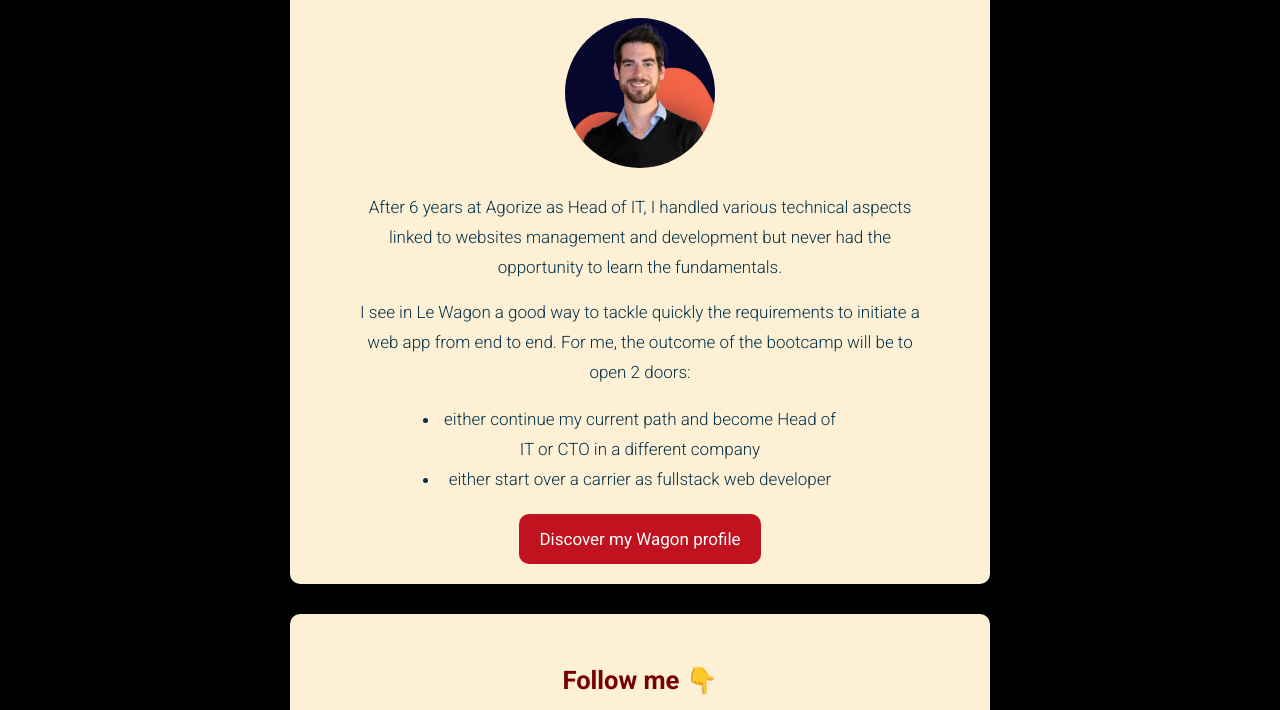
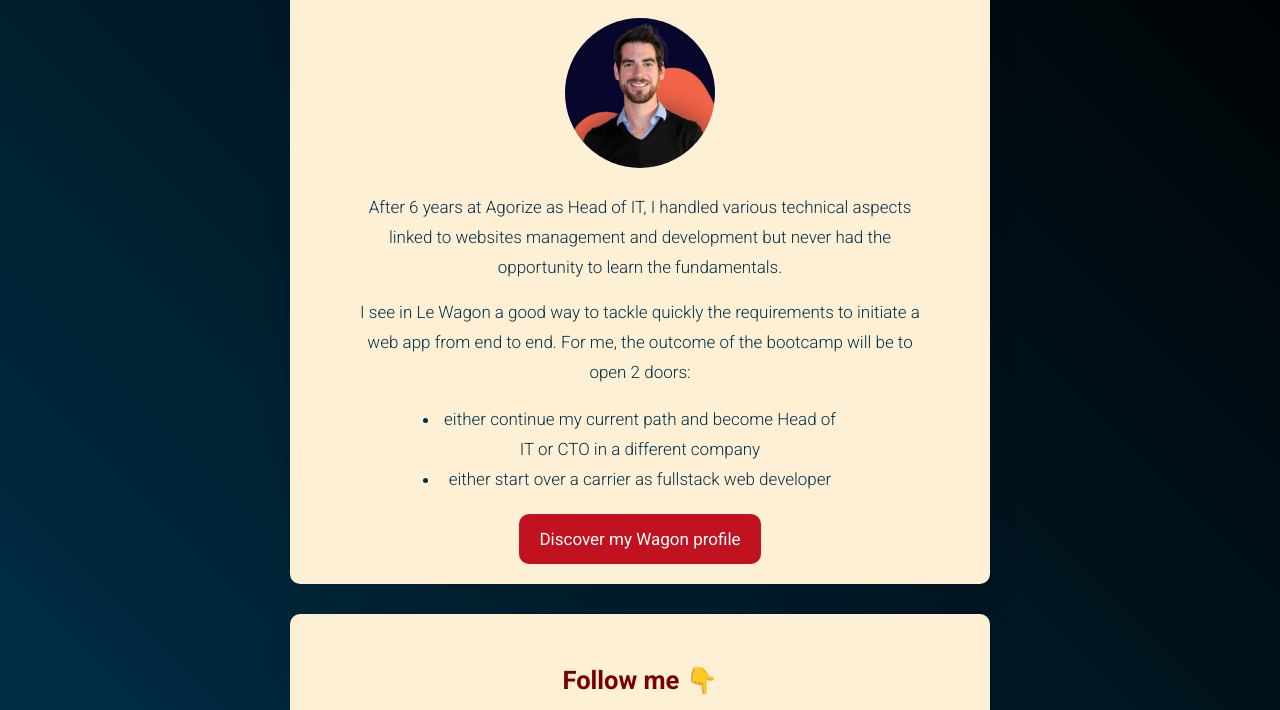
Before and after one commit to mcoquelet/profile, a plain HTML site: page index.html in a window 1280 px wide. Shown: the part 169-879 px from the top of the page. Drawn offline with Linux system fonts and the light colour scheme.

Commit message:
add gradiant

```diff
--- a/style.css
+++ b/style.css
@@ -1,7 +1,7 @@
 @import url("https://fonts.googleapis.com/css2?family=Open+Sans:wght@300;400;700&family=Roboto:wght@300;400;500;700");
 
 body {
-  background-color: black;
+  background: linear-gradient(45deg, #003049, black);
   font-family: 'Roboto';
   color:#003049;
   font-size: 17px;
```
